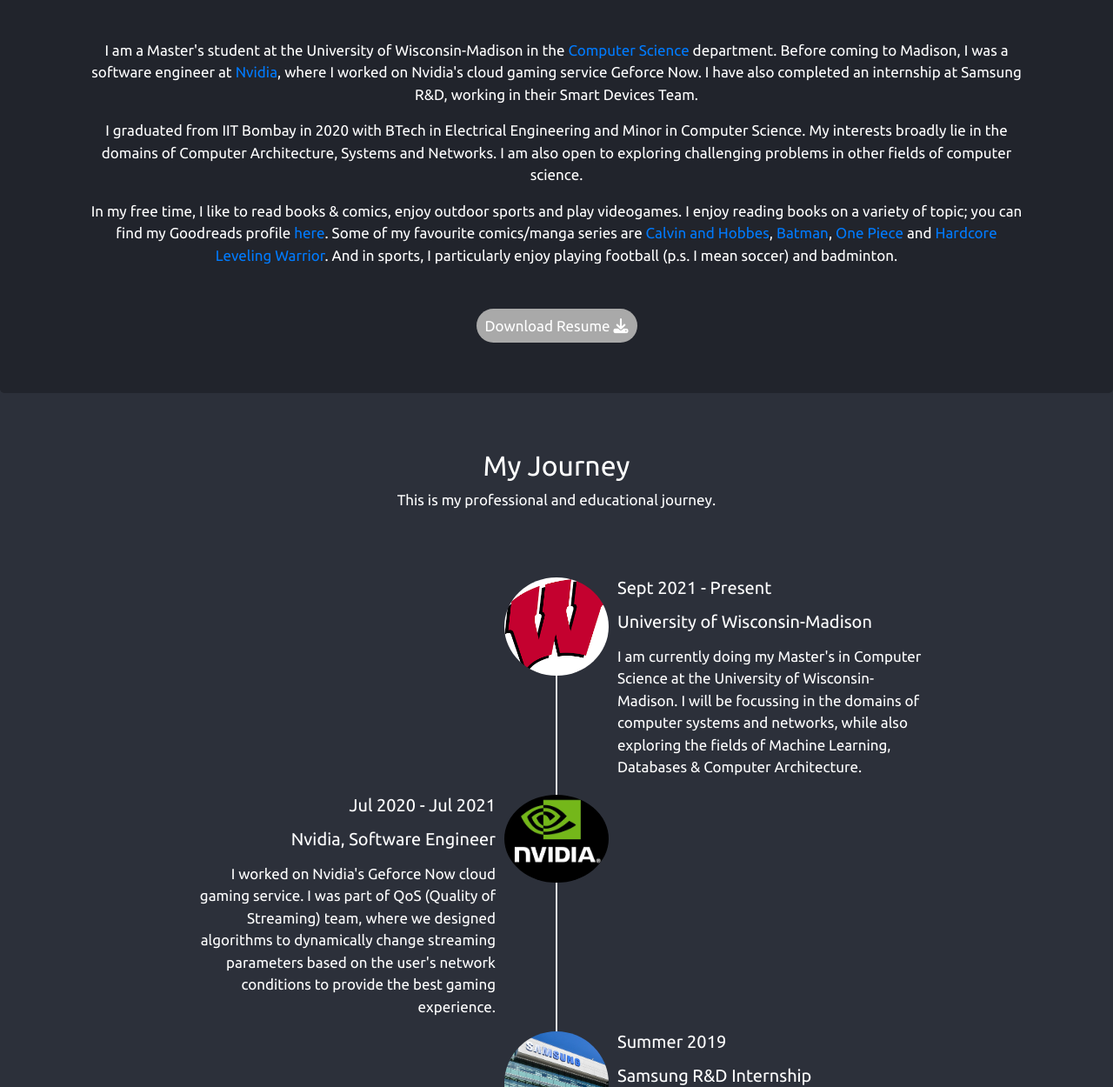
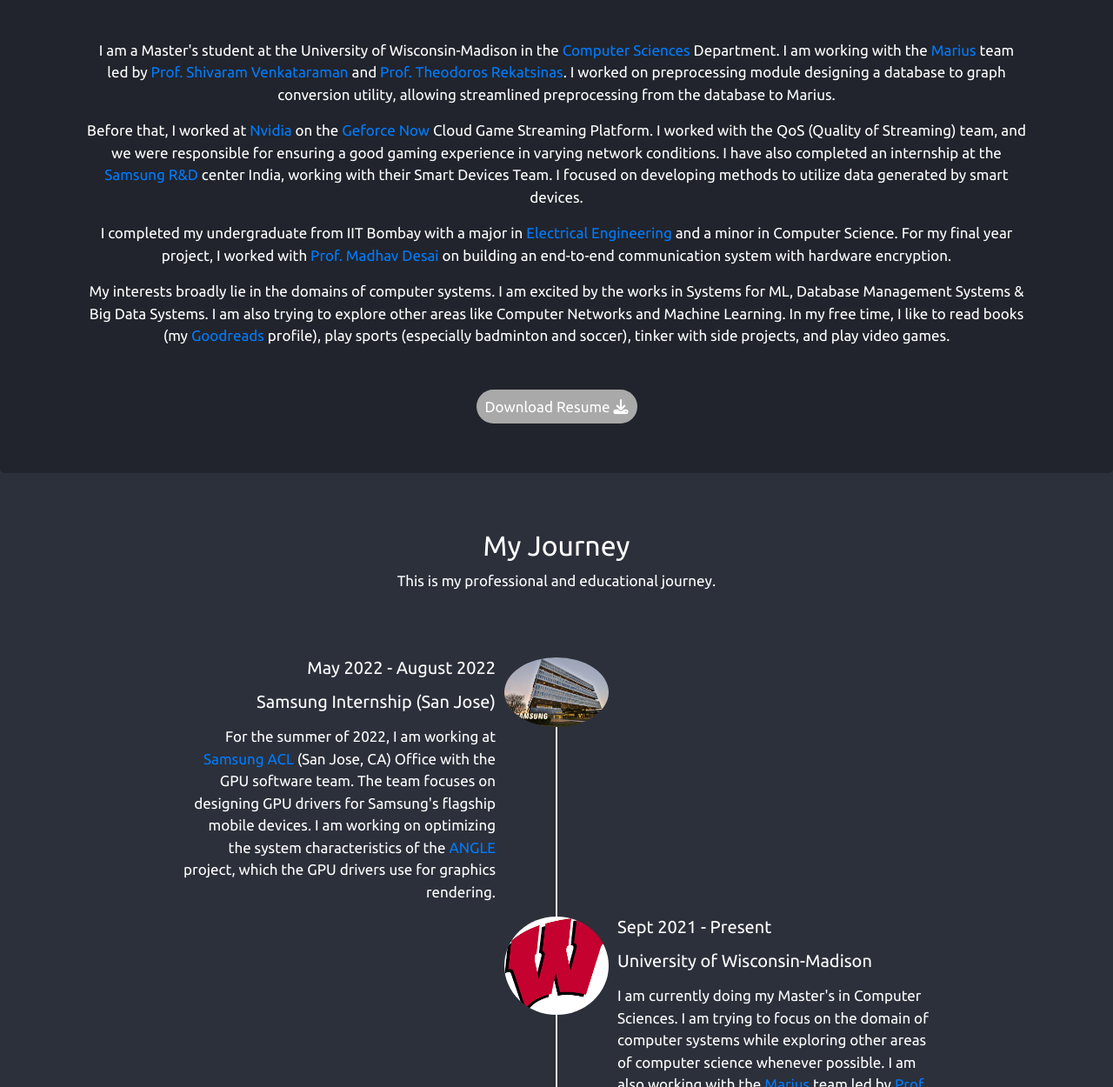
Before and after one commit to mohilp1998/mohilp1998.github.io, a plain HTML site: page index.html in a window 1280 px wide. Shown: the part 710-1960 px from the top of the page at 87% size. Drawn offline with nearby package versions, Linux system fonts and the light colour scheme; a web font is replaced by a local one.

Commit message:
Updated about me, uw extract and added samsung

```diff
--- a/index.html
+++ b/index.html
@@ -107,9 +107,10 @@
                     <h1>About Me</h1>
                 </div>
                 <div class="col-12" style="padding-bottom: 40px">
-                    <p>I am a Master's student at the University of Wisconsin-Madison in the <a href="https://www.cs.wisc.edu/">Computer Science</a> department. Before coming to Madison, I was a software engineer at <a href="https://www.nvidia.com/en-in/">Nvidia</a>, where I worked on Nvidia's cloud gaming service Geforce Now. I have also completed an internship at Samsung R&D, working in their Smart Devices Team.</p>
-                    <p>I graduated from IIT Bombay in 2020 with BTech in Electrical Engineering and Minor in Computer Science. My interests broadly lie in the domains of Computer Architecture, Systems and Networks. I am also open to exploring challenging problems in other fields of computer science.</p>
-                    <p>In my free time, I like to read books & comics, enjoy outdoor sports and play videogames. I enjoy reading books on a variety of topic; you can find my Goodreads profile <a href="https://www.goodreads.com/user/show/102255055-mohil-patel">here</a>. Some of my favourite comics/manga series are <a href="https://www.gocomics.com/calvinandhobbes/">Calvin and Hobbes</a>, <a href="https://www.dccomics.com/characters/batman">Batman</a>, <a href="https://en.wikipedia.org/wiki/One_Piece">One Piece</a> and <a href="https://www.webtoons.com/en/action/hardcore-leveling-warrior/list?title_no=1221&page=1">Hardcore Leveling Warrior</a>. And in sports, I particularly enjoy playing football (p.s. I mean soccer) and badminton.</p>
+                    <p>I am a Master's student at the University of Wisconsin-Madison in the <a href="https://www.cs.wisc.edu/">Computer Sciences</a> Department. I am working with the <a href="https://github.com/marius-team/marius">Marius</a> team led by <a href="https://shivaram.org/">Prof. Shivaram Venkataraman</a> and <a href="https://thodrek.github.io/">Prof. Theodoros Rekatsinas</a>. I worked on preprocessing module designing a database to graph conversion utility, allowing streamlined preprocessing from the database to Marius.</p>
+                    <p>Before that, I worked at <a href="https://www.nvidia.com/en-us/">Nvidia</a> on the <a href="https://www.nvidia.com/en-us/geforce-now/">Geforce Now</a> Cloud Game Streaming Platform. I worked with the QoS (Quality of Streaming) team, and we were responsible for ensuring a good gaming experience in varying network conditions. I have also completed an internship at the <a href="https://research.samsung.com/sri-b">Samsung R&D</a> center India, working with their Smart Devices Team. I focused on developing methods to utilize data generated by smart devices.</p>
+                    <p>I completed my undergraduate from IIT Bombay with a major in <a href="https://www.ee.iitb.ac.in/web/">Electrical Engineering</a> and a minor in Computer Science. For my final year project, I worked with <a href="https://www.ee.iitb.ac.in/web/people/faculty/home/madhav">Prof. Madhav Desai</a> on building an end-to-end communication system with hardware encryption.</p>
+                    <p>My interests broadly lie in the domains of computer systems. I am excited by the works in Systems for ML, Database Management Systems & Big Data Systems. I am also trying to explore other areas like Computer Networks and Machine Learning. In my free time, I like to read books (my <a href="https://www.goodreads.com/user/show/102255055-mohil-patel">Goodreads</a> profile), play sports (especially badminton and soccer), tinker with side projects, and play video games.</p>
                 </div>
             </div>
             <div class="col-12">
@@ -127,6 +128,18 @@
                     <p>This is my professional and educational journey.</p>
                 </div>
                 <ul class="timeline-items">
+                    <li class="timeline-item-base timeline-right">
+                        <div class="timeline-image">
+                            <img src="images/samsung-acl.jpg" alt="Samsung ACL" class="img-fluid rounded-circle">
+                        </div>
+                        <div class="timeline-caption-right">
+                            <h5 class = "timeline-headings">May 2022 - August 2022</h5>
+                            <h5 class = "timeline-headings">Samsung Internship (San Jose)</h5>
+                            <div>
+                                <p>For the summer of 2022, I am working at <a href="https://semiconductor.samsung.com/us/about-us/us-office/us-campus/">Samsung ACL</a> (San Jose, CA) Office with the GPU software team. The team focuses on designing GPU drivers for Samsung's flagship mobile devices. I am working on optimizing the system characteristics of the <a href="https://chromium.googlesource.com/angle/angle">ANGLE</a> project, which the GPU drivers use for graphics rendering.</p>
+                            </div>
+                        </div>
+                    </li>
 
                     <li class="timeline-item-base timeline-left">
                         <div class="timeline-image">
@@ -136,7 +149,7 @@
                             <h5 class = "timeline-headings">Sept 2021 - Present</h5>
                             <h5 class = "timeline-headings">University of Wisconsin-Madison</h5>
                             <div>
-                                <p>I am currently doing my Master's in Computer Science at the University of Wisconsin-Madison. I will be focussing in the domains of computer systems and networks, while also exploring the fields of Machine Learning, Databases & Computer Architecture.</p>
+                                <p>I am currently doing my Master's in Computer Sciences. I am trying to focus on the domain of computer systems while exploring other areas of computer science whenever possible. I am also working with the <a href="https://github.com/marius-team/marius">Marius</a> team led by <a href="https://shivaram.org/">Prof. Shivaram Venkataraman</a> and <a href="https://thodrek.github.io/">Prof. Theodoros Rekatsinas</a>, where I worked on a database to graph conversion utility (<a href="#db2graph">details</a>).</p>
                             </div>
                         </div>
                     </li>
@@ -149,7 +162,7 @@
                             <h5 class = "timeline-headings">Jul 2020 - Jul 2021</h5>
                             <h5 class = "timeline-headings">Nvidia, Software Engineer</h5>
                             <div>
-                                <p>I worked on Nvidia's Geforce Now cloud gaming service. I was part of QoS (Quality of Streaming) team, where we designed algorithms to dynamically change streaming parameters based on the user's network conditions to provide the best gaming experience.</p>
+                                <p>I worked on <a href="https://www.nvidia.com/en-us/geforce-now/">Nvidia's Geforce Now</a> cloud gaming service. I was part of QoS (Quality of Streaming) team, where we designed algorithms to dynamically change streaming parameters based on the user's network conditions to provide the best gaming experience.</p>
                             </div>
                         </div>
                     </li>
@@ -160,7 +173,7 @@
                         </div>
                         <div class="timeline-caption-left">
                             <h5 class = "timeline-headings">Summer 2019</h5>
-                            <h5 class = "timeline-headings">Samsung R&D Internship</h5>
+                            <h5 class = "timeline-headings">Samsung R&D (Bangalore) Internship</h5>
                             <div>
                                 <p>I worked in Samsung's Smart Devices team, where we worked on developing methods to improve user experience by analyzing data generated from smart devices. I worked on implementing clustering techniques on data to gain insights in user behaviour patterns which can be used to improve user experience.</p>
                             </div>
@@ -190,7 +203,7 @@
                     <h1>Projects</h1>
                 </div>
 
-                <div class="row" style=" padding-bottom: 30px;">
+                <div class="row" style=" padding-bottom: 30px;" id="db2graph">
                     <div class="col-lg-4">
                         <div class="ProjectImage">
                             <img src="images/graphDatabases.png" class="img-fluid rounded" alt="Graph-Databases">
@@ -256,7 +269,7 @@
                     </div>
                 </div>
 
-                <div class="row" style=" padding-bottom: 30px;"  id="BTP-IITB">
+                <div class="row" style=" padding-bottom: 30px;" id="BTP-IITB">
                     <div class="col-lg-4">
                         <div class="ProjectImage">
                             <img src="images/secure_comm.png" class="img-fluid rounded" alt="secure-comm">
```
Also changed, not shown: citations.txt, images/samsung-acl.jpg (added).
